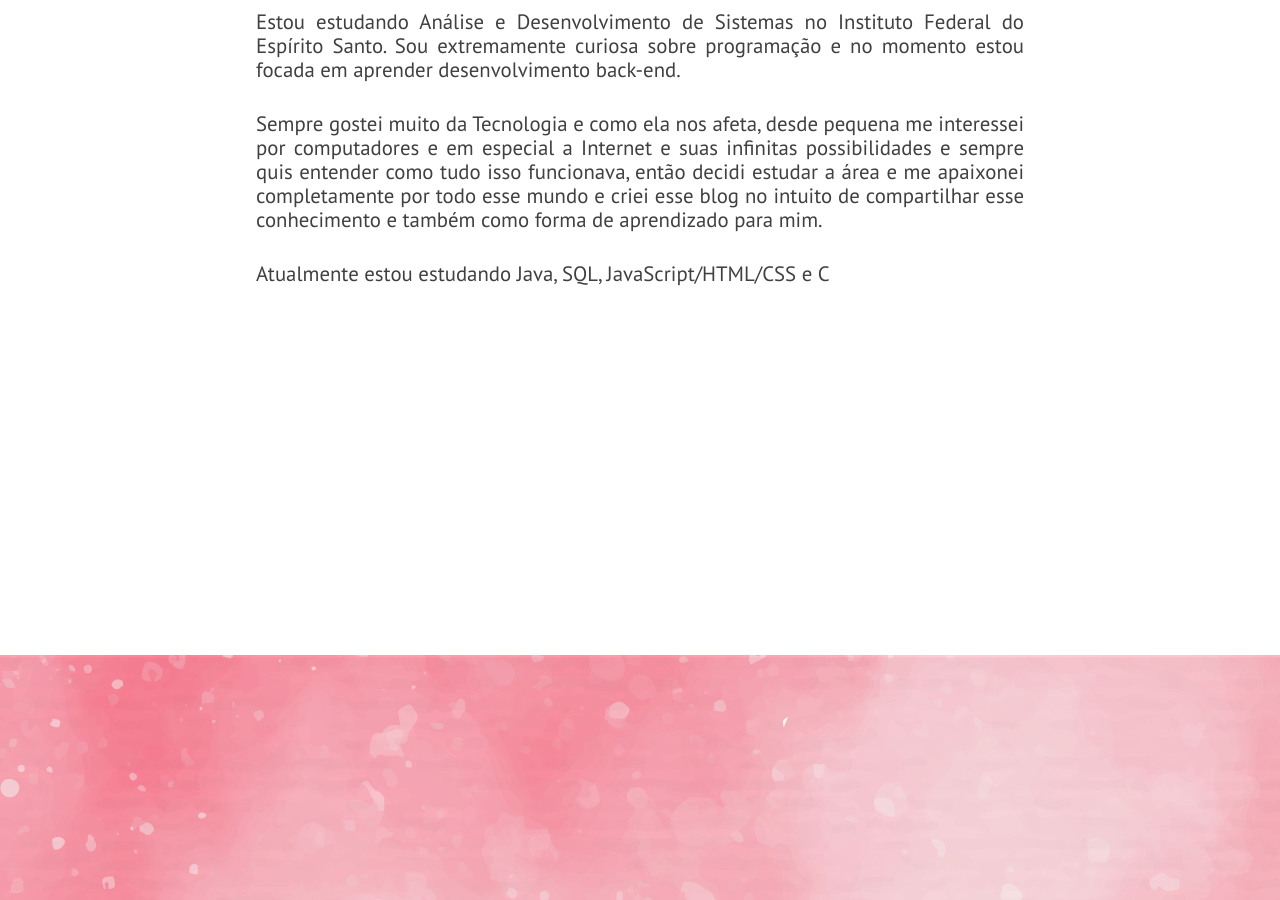
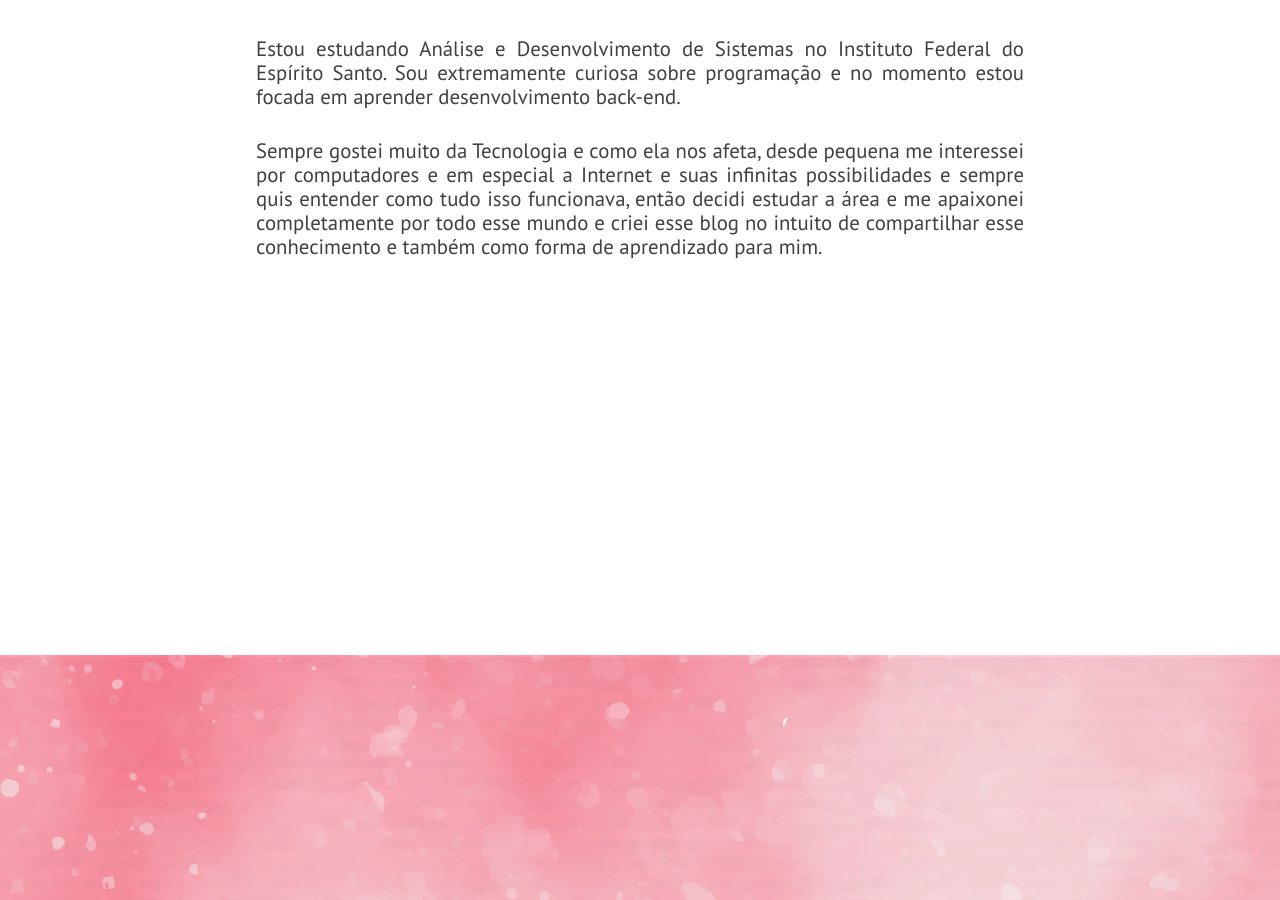
Before and after one commit to jhennifersmith/jhennifersmith.github.io, a Jekyll site: the page built from index.html, in a window 1280 px wide and 900 px high, scrolled down 1305 px. Built offline with Jekyll 4.4.1, drawn with Linux system fonts in a browser that asks for light colours; nearby versions of some CDN libraries.

Commit message:
Update about.html

```diff
--- a/_includes/about.html
+++ b/_includes/about.html
@@ -8,9 +8,6 @@
             <p class="paragraph-text justify-text">
                 Sempre gostei muito da Tecnologia e como ela nos afeta, desde pequena me interessei por computadores e em especial a Internet e suas infinitas possibilidades e sempre quis entender como tudo isso funcionava, então decidi estudar a área e me apaixonei completamente por todo esse mundo e criei esse blog no intuito de compartilhar esse conhecimento e também como forma de aprendizado para mim.
             </p>
-            <p class="paragraph-text justify-text">
-                Atualmente estou estudando Java, SQL, JavaScript/HTML/CSS e C
-            </p>
         </div>
     </section>
 </div>
```
